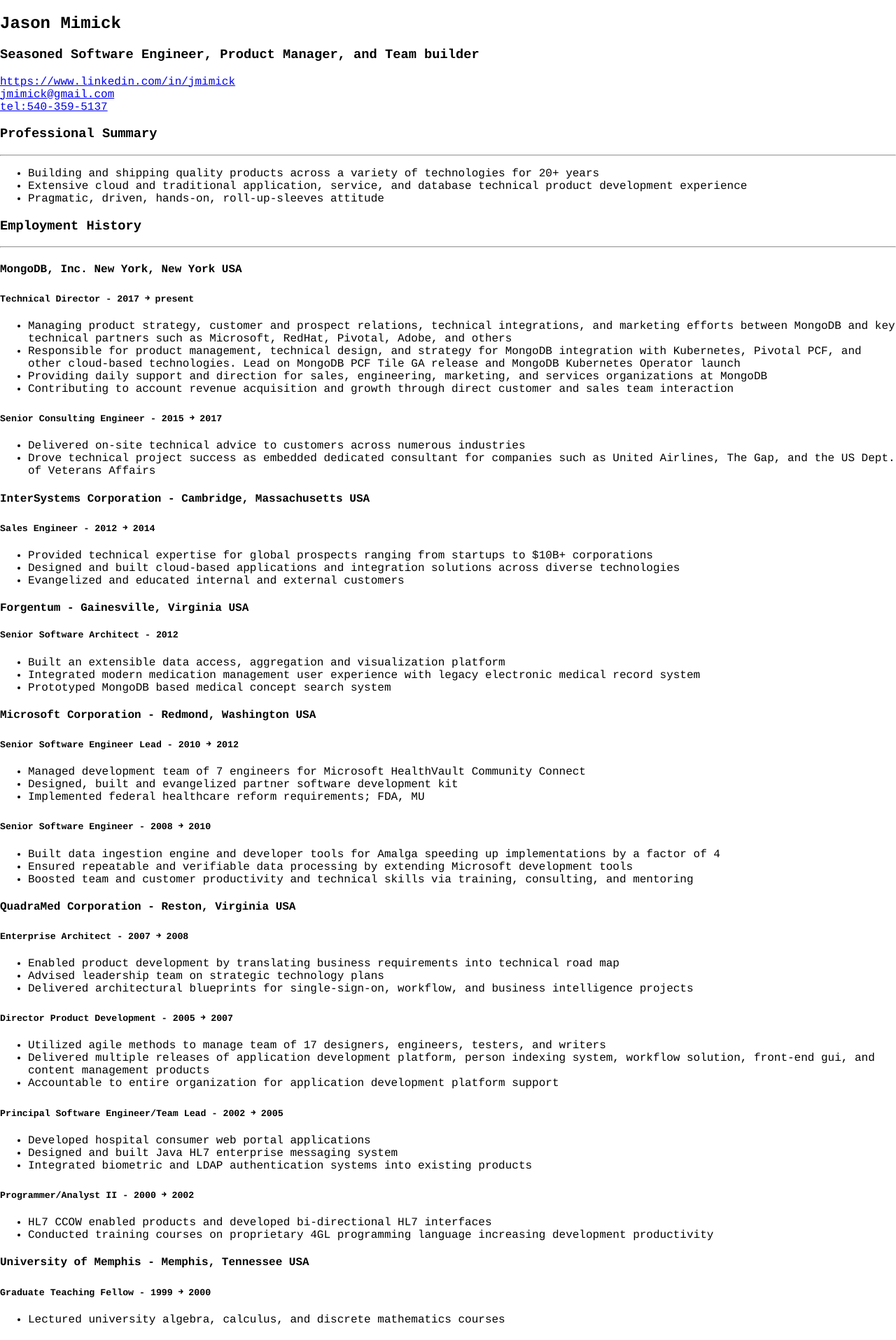
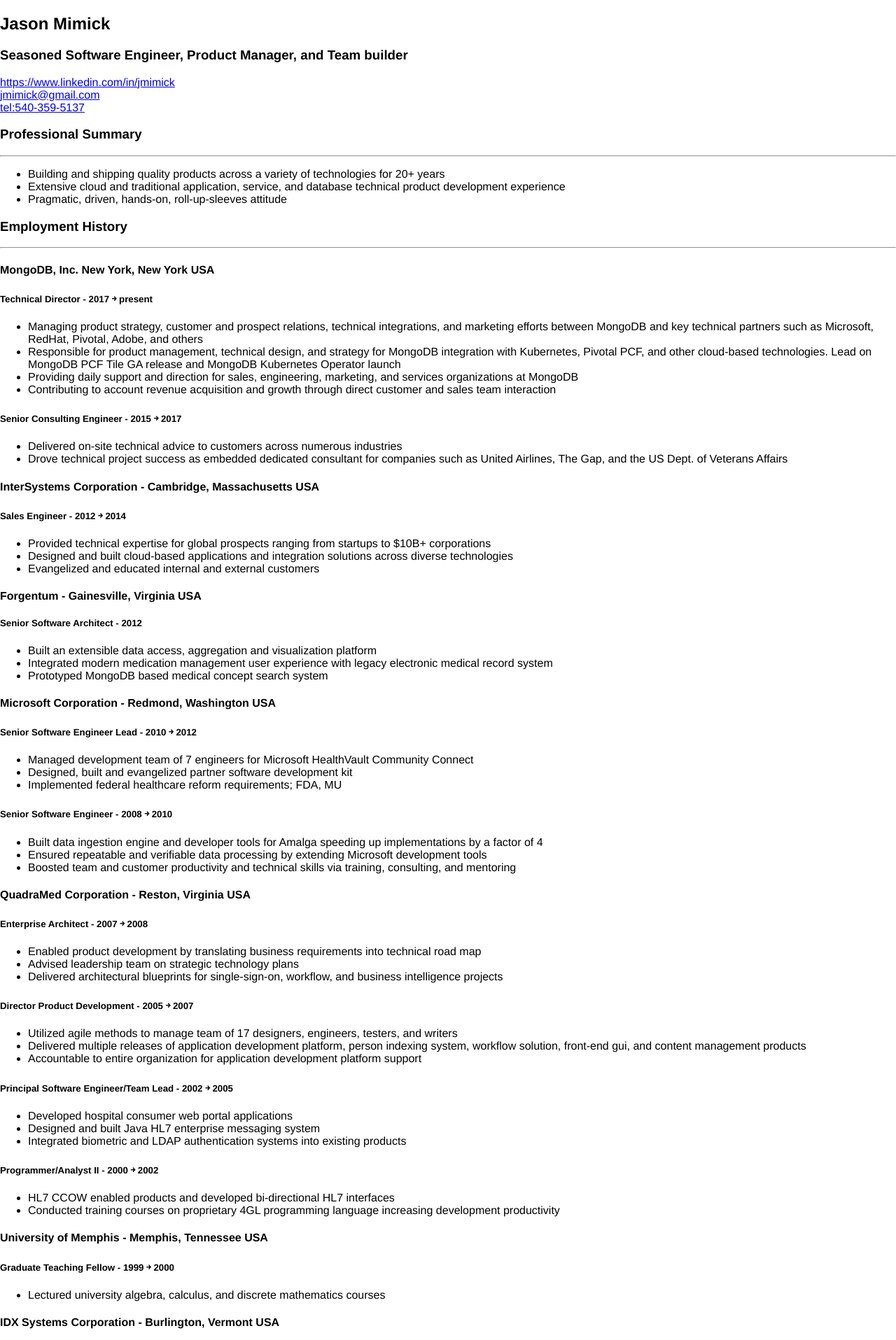
Before and after one commit to jasonmimick/jasonmimick.github.io, a Jekyll site: the page built from index.md, in a window 1280 px wide. Shown: the top 1915 px of the page at 70% size. Built offline with Jekyll 4.4.1, drawn with Linux system fonts in a browser that asks for light colours; our own code applies the rules of GitHub Pages for plain Markdown files; a script that is not in the unit is left out; the repository's description, which GitHub fills in, is left out.

Commit message:
Update style.css

```diff
--- a/assets/css/style.css
+++ b/assets/css/style.css
@@ -1,7 +1,7 @@
 body {
   margin: 0px;
   padding: 0px;
-  font-family: courier
+  font-family: Helvetica, Arial
 }
 .div.wrapper {
   margin: 0px
@@ -17,7 +17,7 @@
   border: 0px;
   border-padding: 0px;
 }
-table.logos img {
+img {
   width: 150px;
   height: 50px;
 }
```
